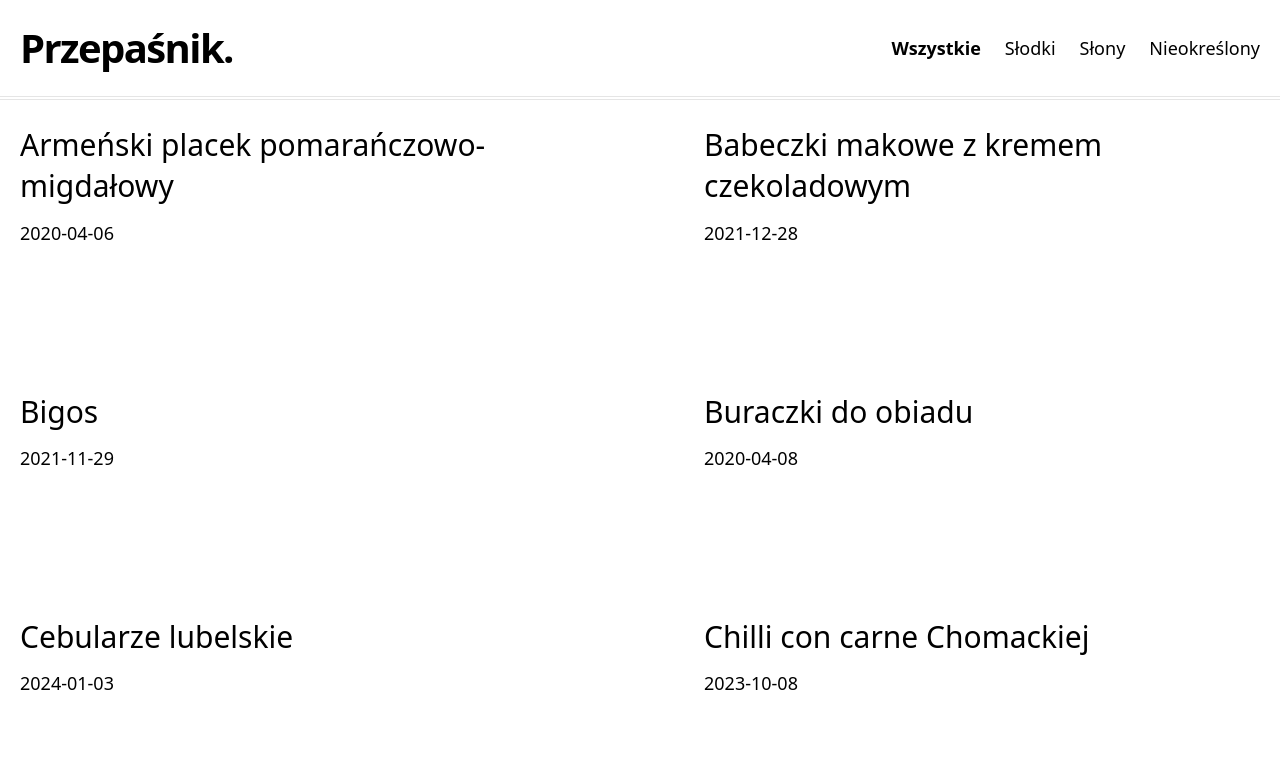
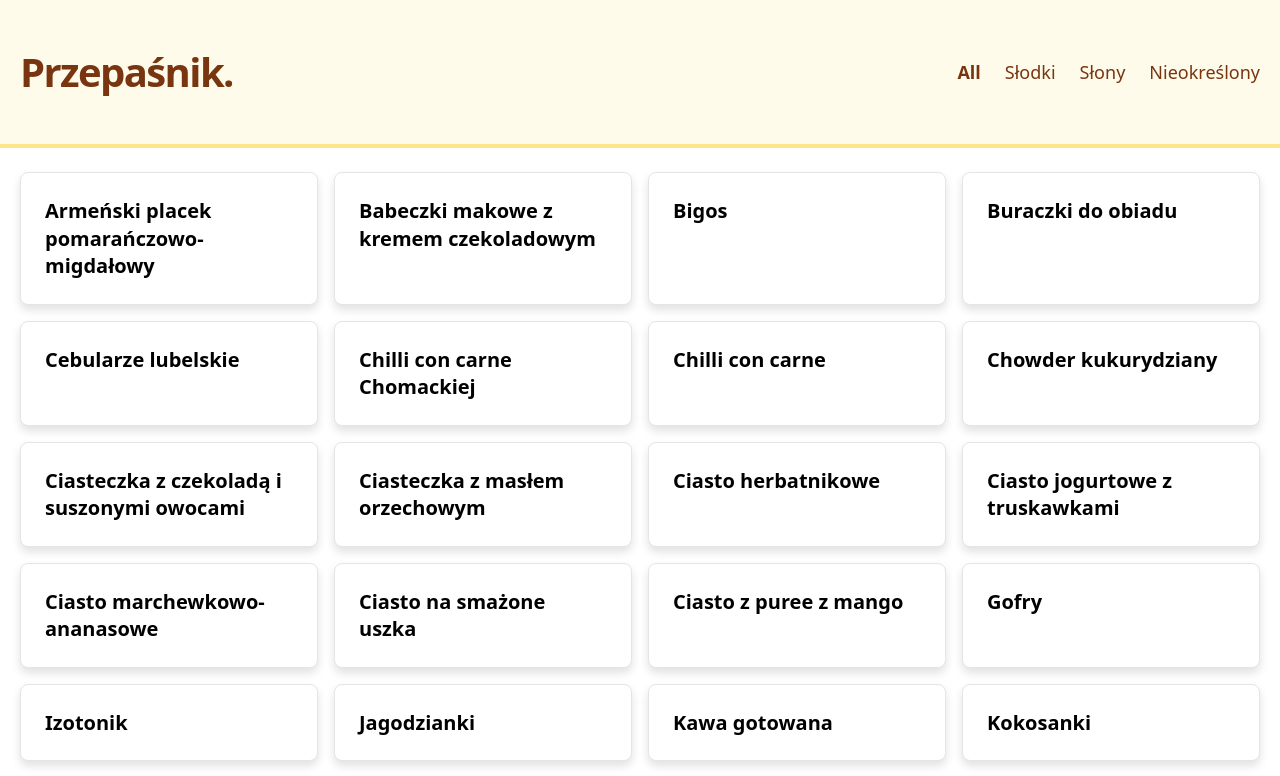
Before and after one commit to shuimanao/przepasnik, a Next.js app: page / in a window 1280 px wide. Shown: the top 776 px of the page. Built offline with nearby package versions, Linux system fonts and the light colour scheme.

Commit message:
refactor: ui improvements

```diff
--- a/components/date-formatter.tsx
+++ b/components/date-formatter.tsx
@@ -6,7 +6,7 @@ type Props = {
 
 const DateFormatter = ({ dateString }: Props) => {
   const date = parseISO(dateString)
-  return <time dateTime={dateString}>{format(date, 'LLLL	d, yyyy')}</time>
+  return <time dateTime={dateString}>{format(date, 'dd.MM.yyyy')}</time>
 }
 
 export default DateFormatter
--- a/components/header.tsx
+++ b/components/header.tsx
@@ -22,12 +22,12 @@ const Header = ({
   ];
 
   return (
-    <header className="border-b-4 border-double border-neutral-200">
+    <header className="bg-amber-50 border-b-4 border-amber-200">
       <Container>
-        <section className="flex-col md:flex-row flex items-center md:justify-between">
-          <h1 className="text-3xl md:text-5xl font-bold tracking-tighter leading-tight md:pr-8">
+        <section className="flex-col md:flex-row flex items-center md:justify-between py-6">
+          <h1 className="text-3xl md:text-5xl font-bold tracking-tighter leading-tight md:pr-8 text-amber-900">
             {titleClickable ? (
-              <Link href="/" className="hover:underline">
+              <Link href="/" className="hover:text-amber-600 transition-colors">
                 {title}
               </Link>
             ) : (
@@ -37,11 +37,11 @@ const Header = ({
 
           {/* Mobile menu button */}
           <button
-            className="md:hidden p-2 rounded-md hover:bg-gray-100"
+            className="md:hidden p-2 rounded-md hover:bg-amber-100"
             onClick={() => setIsMenuOpen(!isMenuOpen)}
           >
             <svg
-              className="w-6 h-6"
+              className="w-6 h-6 text-amber-900"
               fill="none"
               stroke="currentColor"
               viewBox="0 0 24 24"
@@ -70,18 +70,18 @@ const Header = ({
               <li>
                 <button
                   onClick={() => onCategoryChange(null)}
-                  className={`text-lg hover:text-gray-600 transition-colors ${
+                  className={`text-lg text-amber-900 hover:text-amber-600 transition-colors ${
                     activeCategory === null ? 'font-bold' : ''
                   }`}
                 >
-                  Wszystkie
+                  All
                 </button>
               </li>
               {categories.map(({ name, label }) => (
                 <li key={name}>
                   <button
                     onClick={() => onCategoryChange(name)}
-                    className={`text-lg hover:text-gray-600 transition-colors ${
+                    className={`text-lg text-amber-900 hover:text-amber-600 transition-colors ${
                       activeCategory === name ? 'font-bold' : ''
                     }`}
                   >
--- a/components/markdown-styles.module.css
+++ b/components/markdown-styles.module.css
@@ -16,3 +16,7 @@
 .markdown h3 {
   @apply text-2xl mt-8 mb-4 leading-snug;
 }
+
+.markdown a {
+  @apply text-amber-900 hover:text-amber-600 transition-colors;
+}
--- a/components/more-stories.tsx
+++ b/components/more-stories.tsx
@@ -16,18 +16,18 @@ const MoreStories = ({ posts: initialPosts }: Props) => {
 
   return (
     <section>
-      <div className="grid grid-cols-1 md:grid-cols-2 md:gap-x-16 lg:gap-x-32 gap-y-20 md:gap-y-32 mb-32">
+      <div className="grid grid-cols-1 md:grid-cols-3 lg:grid-cols-4 gap-4 mb-32">
         {filteredPosts.map((post) => (
-          <div key={post.slug}>
-            <h3 className="text-3xl mb-3 leading-snug">
+          <article
+            key={post.slug}
+            className="border border-neutral-200 rounded-lg p-6 hover:border-neutral-400 transition-colors bg-white shadow-sm hover:shadow-md"
+          >
+            <h3 className="text-xl font-semibold leading-snug">
               <Link href={`/posts/${post.slug}`} className="hover:underline">
                 {post.title}
               </Link>
             </h3>
-            <div className="text-lg mb-4">
-              <time dateTime={post.date}>{post.date}</time>
-            </div>
-          </div>
+          </article>
         ))}
       </div>
     </section>
```
